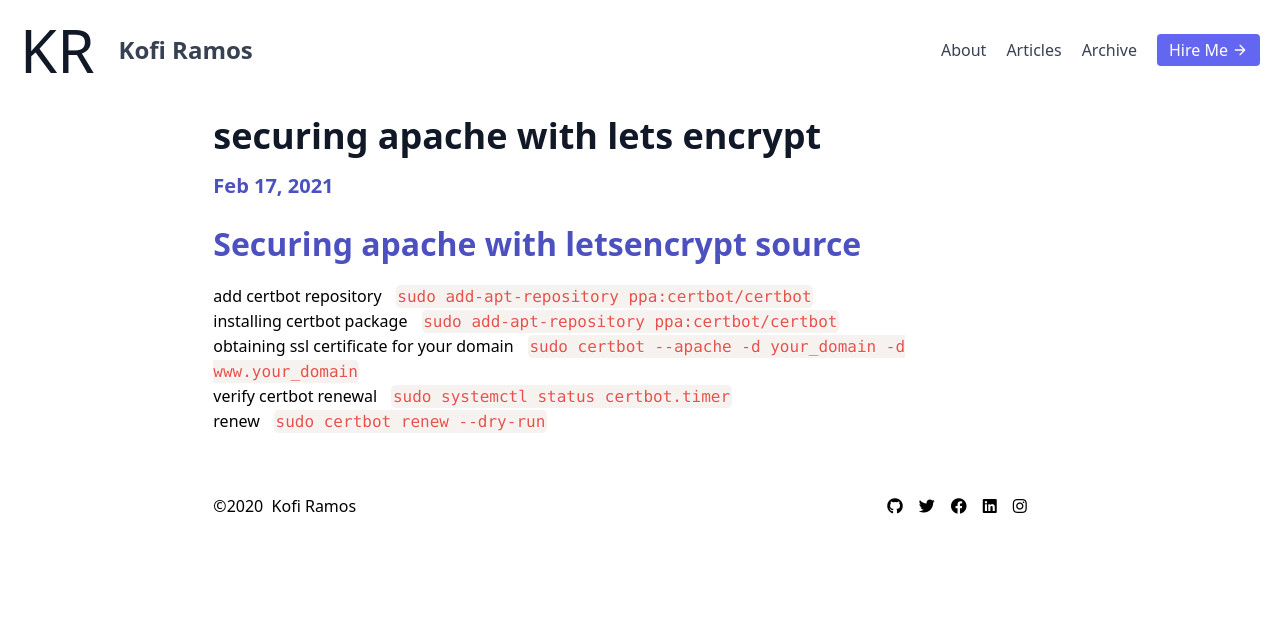
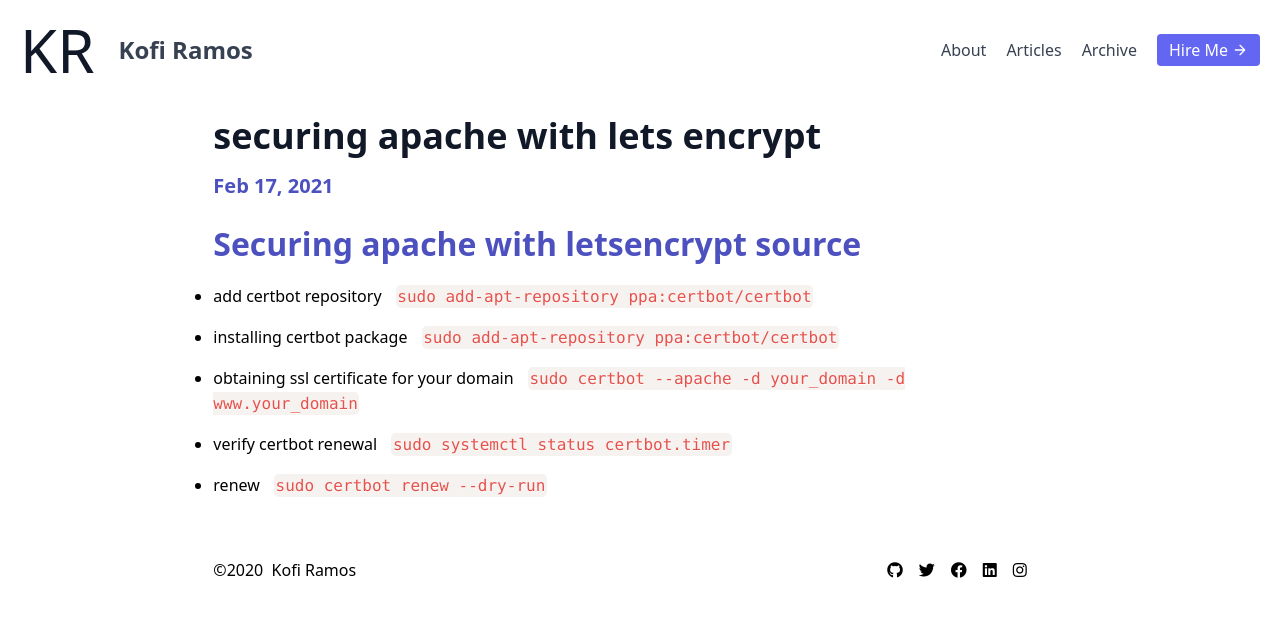
Before and after one commit to iamkarsoft/iamkarsoft.github.io, a Jekyll site: the page built from _posts/2021-02-17-securing-apache-with-lets-encrypt.markdown, in a window 1280 px wide. Shown: the top 617 px of the page. Built offline with Jekyll 4.4.1, drawn with Linux system fonts in a browser that asks for light colours; nearby versions of some CDN libraries.

Commit message:
[ui] ordered list rendering

```diff
--- a/assets/css/custom.css
+++ b/assets/css/custom.css
@@ -72,6 +72,12 @@
 	margin-top: 1rem;
 }
 
+
+ol li{
+	list-style: initial;
+	margin-top: 1rem;
+}
+
 ul{
 	margin-left: 1rem;
 }
```
